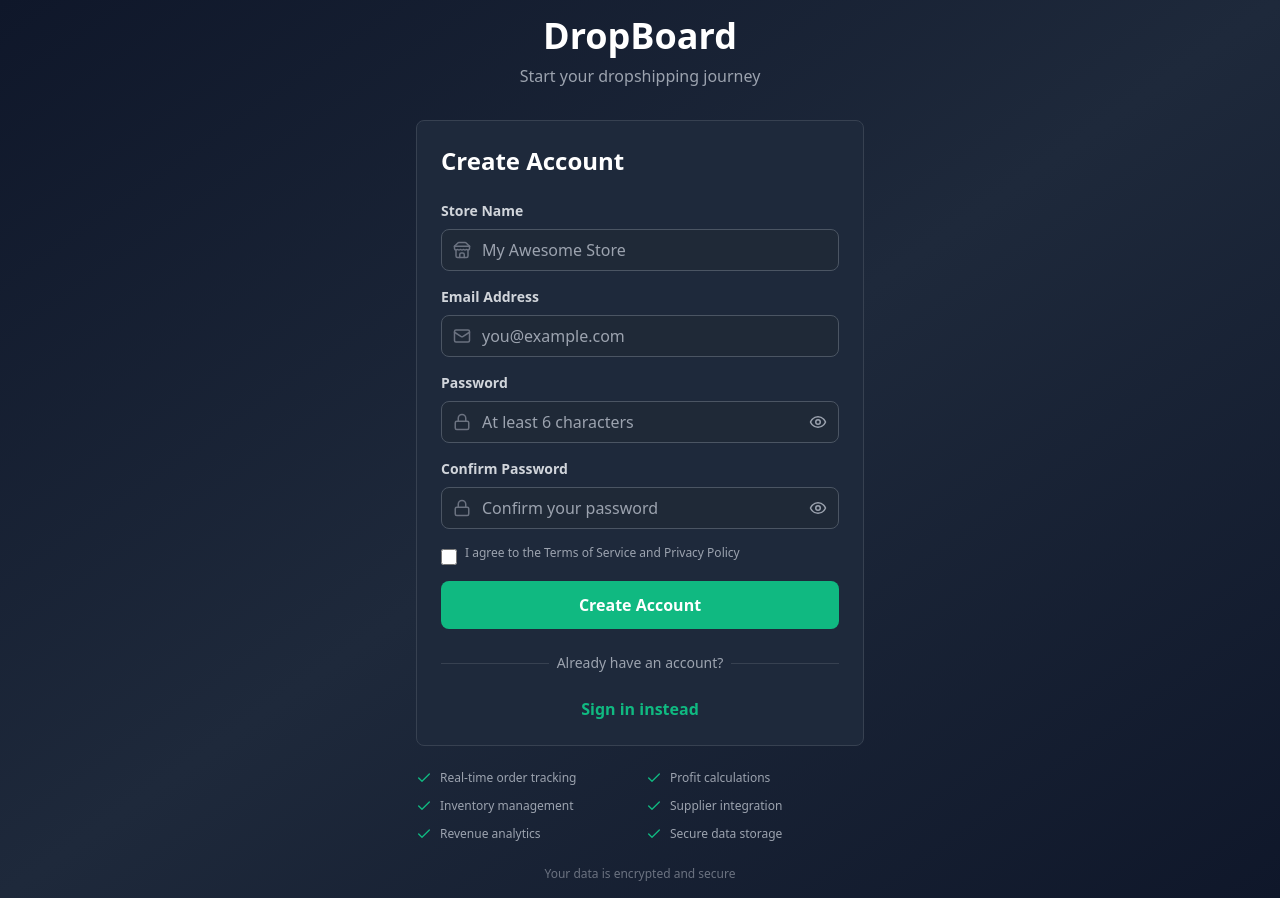
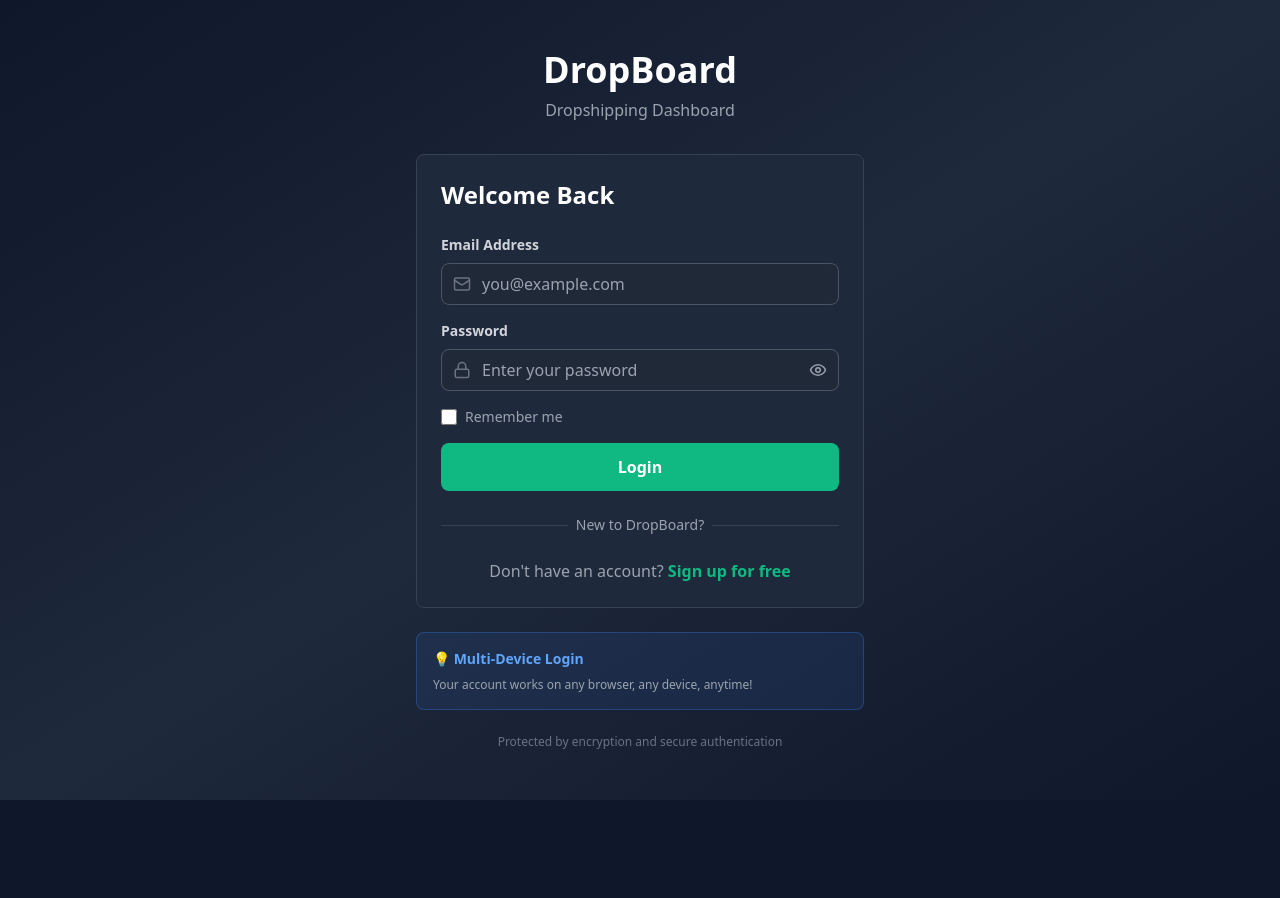
Before and after one commit to stichandlilo03-design/Dropshipping, a Next.js app: page /auth/signup in a window 1280 px wide. After the commit the page ends 800 px from the top, so only its background shows below. Built offline with nearby package versions, Linux system fonts and the light colour scheme.

Commit message:
Update page.jsx

```diff
--- a/app/auth/signup/page.jsx
+++ b/app/auth/signup/page.jsx
@@ -3,41 +3,20 @@
 import { useState } from 'react';
 import { useRouter } from 'next/navigation';
 import Link from 'next/link';
-import { Mail, Lock, Store, Eye, EyeOff, AlertCircle, Check } from 'lucide-react';
-import { registerUser } from '@/lib/firebase';
+import { Mail, Lock, Eye, EyeOff, AlertCircle, Loader } from 'lucide-react';
+import { loginUser } from '@/lib/firebase';
+import { generateToken, saveUser } from '@/lib/auth';
+import { getFirestore, doc, getDoc } from 'firebase/firestore';
 
-export default function Signup() {
+export default function Login() {
   const router = useRouter();
   const [formData, setFormData] = useState({
-    storeName: '',
     email: '',
     password: '',
-    confirmPassword: '',
   });
   const [error, setError] = useState('');
   const [loading, setLoading] = useState(false);
   const [showPassword, setShowPassword] = useState(false);
-  const [showConfirmPassword, setShowConfirmPassword] = useState(false);
-
-  const validateForm = () => {
-    if (!formData.storeName.trim()) {
-      setError('Store name is required');
-      return false;
-    }
-    if (!formData.email.includes('@')) {
-      setError('Invalid email address');
-      return false;
-    }
-    if (formData.password.length < 6) {
-      setError('Password must be at least 6 characters');
-      return false;
-    }
-    if (formData.password !== formData.confirmPassword) {
-      setError('Passwords do not match');
-      return false;
-    }
-    return true;
-  };
 
   const handleSubmit = async (e) => {
     e.preventDefault();
@@ -45,39 +24,60 @@ export default function Signup() {
     setLoading(true);
 
     try {
-      if (!validateForm()) {
+      // Validate
+      if (!formData.email || !formData.password) {
+        setError('Email and password required');
         setLoading(false);
         return;
       }
 
-      // Register with Firebase
-      const result = await registerUser(
-        formData.email,
-        formData.password,
-        formData.storeName
-      );
+      // Login with Firebase
+      const result = await loginUser(formData.email, formData.password);
 
       if (!result.success) {
-        setError(result.error || 'Registration failed');
+        setError(result.error || 'Login failed');
         setLoading(false);
         return;
       }
 
-      // Store user info in localStorage for immediate access
-      localStorage.setItem('user', JSON.stringify({
-        id: result.user.uid,
-        email: result.user.email,
-        storeName: formData.storeName,
-      }));
+      // Get user data from Firestore
+      try {
+        const { db } = await import('@/lib/firebase');
+        const userDoc = await getDoc(doc(db, 'users', result.user.uid));
 
-      localStorage.setItem('token', 'firebase_' + result.user.uid);
+        if (userDoc.exists()) {
+          const userData = userDoc.data();
+
+          // Generate token
+          const token = generateToken(result.user.uid, result.user.email);
+
+          // Save to localStorage
+          saveUser({
+            id: result.user.uid,
+            email: result.user.email,
+            storeName: userData.storeName || 'My Store',
+            token: token,
+          });
+        }
+      } catch (firestoreError) {
+        console.log('Could not fetch user data, but login successful');
+
+        // Still save user even if Firestore fetch fails
+        const token = generateToken(result.user.uid, result.user.email);
+        saveUser({
+          id: result.user.uid,
+          email: result.user.email,
+          storeName: 'My Store',
+          token: token,
+        });
+      }
 
       // Redirect to dashboard
       router.push('/');
+
     } catch (err) {
-      setError('Signup failed. Please try again.');
+      setError('Login failed. Please try again.');
       console.error(err);
-    } finally {
       setLoading(false);
     }
   };
@@ -92,12 +92,12 @@ export default function Signup() {
         {/* Logo/Header */}
         <div className="text-center mb-8">
           <h1 className="text-4xl font-bold text-white mb-2">DropBoard</h1>
-          <p className="text-gray-400">Start your dropshipping journey</p>
+          <p className="text-gray-400">Dropshipping Dashboard</p>
         </div>
 
-        {/* Signup Card */}
+        {/* Login Card */}
         <div className="card">
-          <h2 className="text-2xl font-bold text-white mb-6">Create Account</h2>
+          <h2 className="text-2xl font-bold text-white mb-6">Welcome Back</h2>
 
           {/* Error Message */}
           {error && (
@@ -109,22 +109,6 @@ export default function Signup() {
 
           {/* Form */}
           <form onSubmit={handleSubmit} className="space-y-4">
-            {/* Store Name */}
-            <div>
-              <label className="block text-sm font-semibold text-gray-300 mb-2">Store Name</label>
-              <div className="relative">
-                <Store size={18} className="absolute left-3 top-1/2 transform -translate-y-1/2 text-gray-500" />
-                <input
-                  type="text"
-                  value={formData.storeName}
-                  onChange={(e) => setFormData({ ...formData, storeName: e.target.value })}
-                  placeholder="My Awesome Store"
-                  className="input-field pl-10"
-                  required
-                />
-              </div>
-            </div>
-
             {/* Email */}
             <div>
               <label className="block text-sm font-semibold text-gray-300 mb-2">Email Address</label>
@@ -136,6 +120,7 @@ export default function Signup() {
                   onChange={(e) => setFormData({ ...formData, email: e.target.value })}
                   placeholder="you@example.com"
                   className="input-field pl-10"
+                  disabled={loading}
                   required
                 />
               </div>
@@ -150,49 +135,26 @@ export default function Signup() {
                   type={showPassword ? 'text' : 'password'}
                   value={formData.password}
                   onChange={(e) => setFormData({ ...formData, password: e.target.value })}
-                  placeholder="At least 6 characters"
+                  placeholder="Enter your password"
                   className="input-field pl-10 pr-10"
+                  disabled={loading}
                   required
                 />
                 <button
                   type="button"
                   onClick={() => setShowPassword(!showPassword)}
-                  className="absolute right-3 top-1/2 transform -translate-y-1/2 text-gray-400 hover:text-gray-300"
+                  disabled={loading}
+                  className="absolute right-3 top-1/2 transform -translate-y-1/2 text-gray-400 hover:text-gray-300 disabled:opacity-50"
                 >
                   {showPassword ? <EyeOff size={18} /> : <Eye size={18} />}
                 </button>
               </div>
             </div>
 
-            {/* Confirm Password */}
-            <div>
-              <label className="block text-sm font-semibold text-gray-300 mb-2">Confirm Password</label>
-              <div className="relative">
-                <Lock size={18} className="absolute left-3 top-1/2 transform -translate-y-1/2 text-gray-500" />
-                <input
-                  type={showConfirmPassword ? 'text' : 'password'}
-                  value={formData.confirmPassword}
-                  onChange={(e) => setFormData({ ...formData, confirmPassword: e.target.value })}
-                  placeholder="Confirm your password"
-                  className="input-field pl-10 pr-10"
-                  required
-                />
-                <button
-                  type="button"
-                  onClick={() => setShowConfirmPassword(!showConfirmPassword)}
-                  className="absolute right-3 top-1/2 transform -translate-y-1/2 text-gray-400 hover:text-gray-300"
-                >
-                  {showConfirmPassword ? <EyeOff size={18} /> : <Eye size={18} />}
-                </button>
-              </div>
-            </div>
-
-            {/* Terms */}
-            <label className="flex items-start gap-2 cursor-pointer">
-              <input type="checkbox" className="w-4 h-4 rounded accent-green-500 mt-1" required />
-              <span className="text-xs text-gray-400">
-                I agree to the Terms of Service and Privacy Policy
-              </span>
+            {/* Remember Me */}
+            <label className="flex items-center gap-2 cursor-pointer">
+              <input type="checkbox" className="w-4 h-4 rounded accent-green-500" disabled={loading} />
+              <span className="text-sm text-gray-400">Remember me</span>
             </label>
 
             {/* Submit Button */}
@@ -201,7 +163,14 @@ export default function Signup() {
               disabled={loading}
               className="w-full btn btn-primary py-3 font-semibold flex items-center justify-center gap-2 disabled:opacity-50"
             >
-              {loading ? 'Creating account...' : 'Create Account'}
+              {loading ? (
+                <>
+                  <Loader size={20} className="animate-spin" />
+                  Logging in...
+                </>
+              ) : (
+                'Login'
+              )}
             </button>
           </form>
 
@@ -211,38 +180,30 @@ export default function Signup() {
               <div className="w-full border-t border-gray-700"></div>
             </div>
             <div className="relative flex justify-center text-sm">
-              <span className="px-2 bg-secondary text-gray-400">Already have an account?</span>
+              <span className="px-2 bg-secondary text-gray-400">New to DropBoard?</span>
             </div>
           </div>
 
-          {/* Login Link */}
+          {/* Sign Up Link */}
           <p className="text-center text-gray-400">
-            <Link href="/auth/login" className="text-accent hover:text-emerald-400 font-semibold transition">
-              Sign in instead
+            Don't have an account?{' '}
+            <Link href="/auth/signup" className="text-accent hover:text-emerald-400 font-semibold transition">
+              Sign up for free
             </Link>
           </p>
         </div>
 
-        {/* Features */}
-        <div className="mt-6 grid grid-cols-1 md:grid-cols-2 gap-3">
-          {[
-            'Real-time order tracking',
-            'Profit calculations',
-            'Inventory management',
-            'Supplier integration',
-            'Revenue analytics',
-            'Secure data storage',
-          ].map((feature, idx) => (
-            <div key={idx} className="flex items-center gap-2 text-xs text-gray-400">
-              <Check size={16} className="text-accent flex-shrink-0" />
-              <span>{feature}</span>
-            </div>
-          ))}
+        {/* Demo Credentials */}
+        <div className="mt-6 bg-blue-500/10 border border-blue-500/30 rounded-lg p-4">
+          <p className="text-sm text-blue-400 font-semibold mb-2">💡 Multi-Device Login</p>
+          <p className="text-xs text-gray-400">
+            Your account works on any browser, any device, anytime!
+          </p>
         </div>
 
         {/* Footer */}
         <p className="text-center text-xs text-gray-500 mt-6">
-          Your data is encrypted and secure
+          Protected by encryption and secure authentication
         </p>
       </div>
     </div>
```
